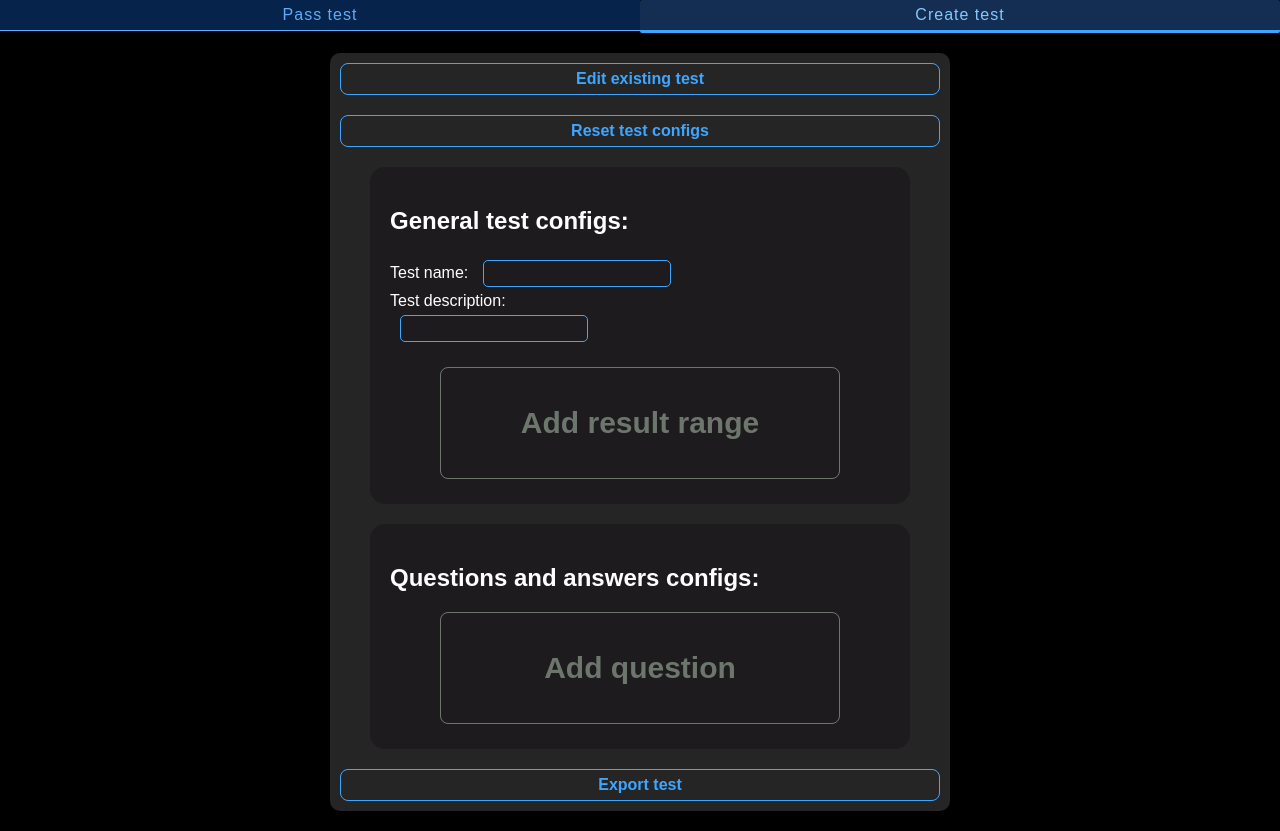
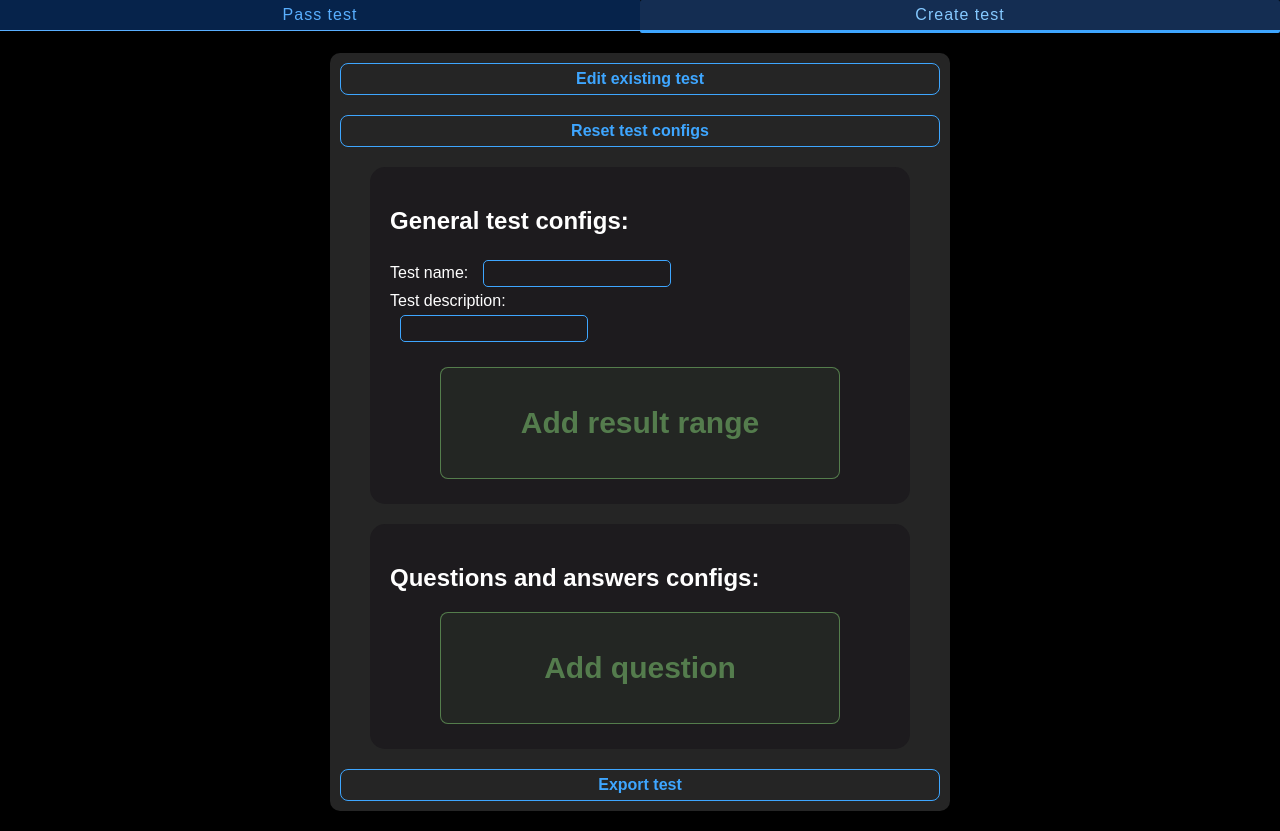
Before and after one commit to ronikiienko/tests_app, a React (Vite) app: page / in a window 1280 px wide. Both pictures are taken after a click on the element "Create test". Built offline with nearby package versions, Linux system fonts and the light colour scheme.

Commit message:
css: some changes to buttons styles

```diff
--- a/src/StyledElements/AddItemButton/AddItemButton.css
+++ b/src/StyledElements/AddItemButton/AddItemButton.css
@@ -9,8 +9,8 @@
     border-radius: 0.5rem;
     color: var(--additem-button);
     border: 1px solid var(--additem-button);
-    background: transparent;
-    transition: all 0.2s;
+    background: var(--additem-button-default-background);
+    transition: color 0.2s, background-color 0.2s, border 0.2s;
     margin: 5px;
 }
 
@@ -21,8 +21,6 @@
 }
 
 .custom-additem-button:active {
-    transform: scale(101%);
-    transition: transform 150ms;
     color: var(--bg-color);
     border-color: transparent;
     background-color: var(--additem-button-active);
--- a/src/StyledElements/Button/Button.css
+++ b/src/StyledElements/Button/Button.css
@@ -10,7 +10,7 @@
     color: var(--button-default);
     border: 1px solid var(--button-default);
     background: transparent;
-    transition: all 0.2s;
+    transition: color 0.2s, background-color 0.2s, border 0.2s;;
     margin: 5px;
 }
 
--- a/src/StyledElements/CloseButton/CloseButton.css
+++ b/src/StyledElements/CloseButton/CloseButton.css
@@ -10,7 +10,7 @@
     color: var(--close-button);
     border: 1px solid var(--close-button);
     background-color: var(--close-button-default-background);
-    transition: all 0.2s;
+    transition: color 0.2s, background-color 0.2s, border 0.2s;
     /*margin: 5px;*/
 }
 
--- a/src/theme.css
+++ b/src/theme.css
@@ -32,10 +32,11 @@
     --checked-answer-result: #494902;
     --bg3: #2a2a2a;
     --bg4: #1d1b1e;
-    --additem-button: rgba(231, 255, 226, 0.4);
-    --additem-button-hover: rgba(173, 255, 159, 0.53);
-    --additem-button-active: rgba(106, 255, 76, 0.73);
-    --close-button-default-background: rgba(73, 24, 24, 0.42);
+    --additem-button-default-background: rgba(158, 255, 139, 0.05);
+    --additem-button: rgba(158, 255, 139, 0.4);
+    --additem-button-hover: rgba(86, 255, 60, 0.62);
+    --additem-button-active: rgba(60, 255, 30, 0.81);
+    --close-button-default-background: rgba(255, 7, 7, 0.04);
     --close-button: rgba(255, 85, 85, 0.6);
     --close-button-hover: rgba(255, 41, 41, 0.68);
     --close-button-active: rgba(255, 0, 0, 0.89)
```
